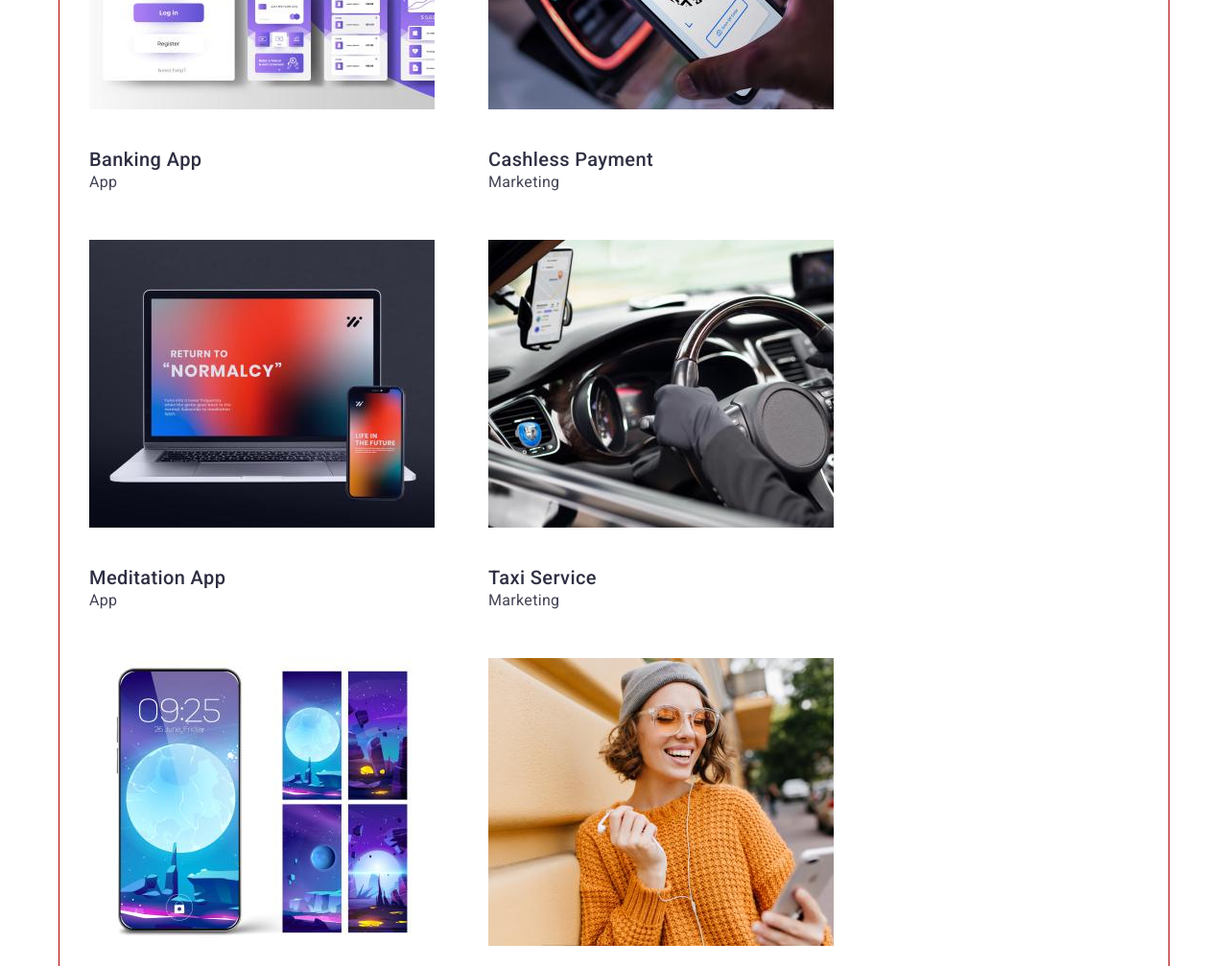
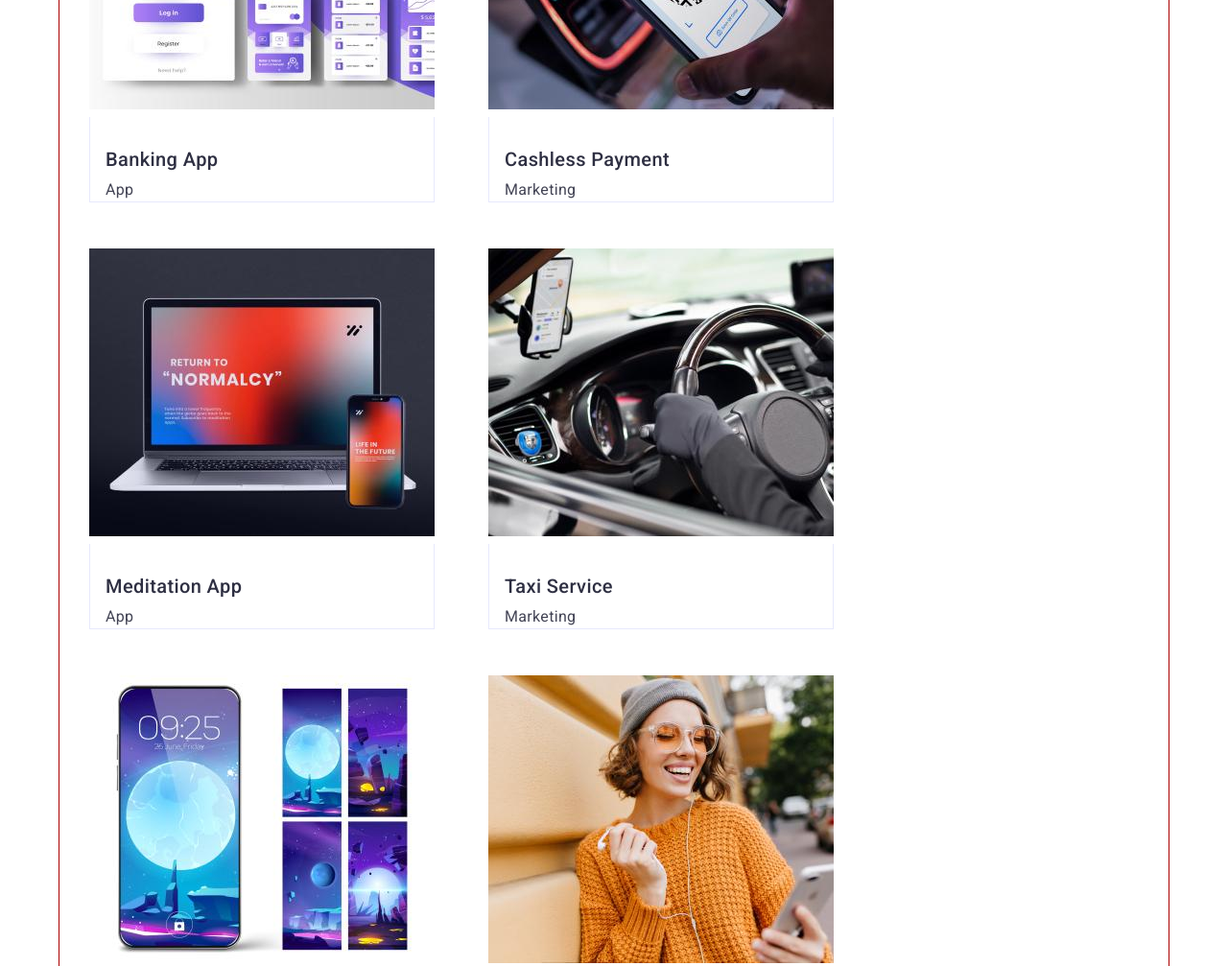
Before and after one commit to Tetiana1993/goit-markup-hw-03, a plain HTML site: page index.html in a window 1280 px wide. Shown: the part 2200-3207 px from the top of the page at 96% size. Drawn offline with nearby package versions, Linux system fonts and the light colour scheme.

Commit message:
fix_markup_6

```diff
--- a/css/styles.css
+++ b/css/styles.css
@@ -293,7 +293,20 @@ justify-content: center;
 align-items: flex-start;
 gap: 8px;
 align-self: stretch;
-
+width: calc((100%-2*24px)/3);
+}
+.container-portfolio{
+  padding: 32px 16px;
+  border: 1px solid #E7E9FC;
+background: #FFF;
+display: flex;
+padding: 0px 16px;
+flex-direction: column;
+justify-content: center;
+align-items: flex-start;
+gap: 8px;
+align-self: stretch;
+border-top: none;
 }
 .portfolio-item-title {
   color: #2E2F42;
```
